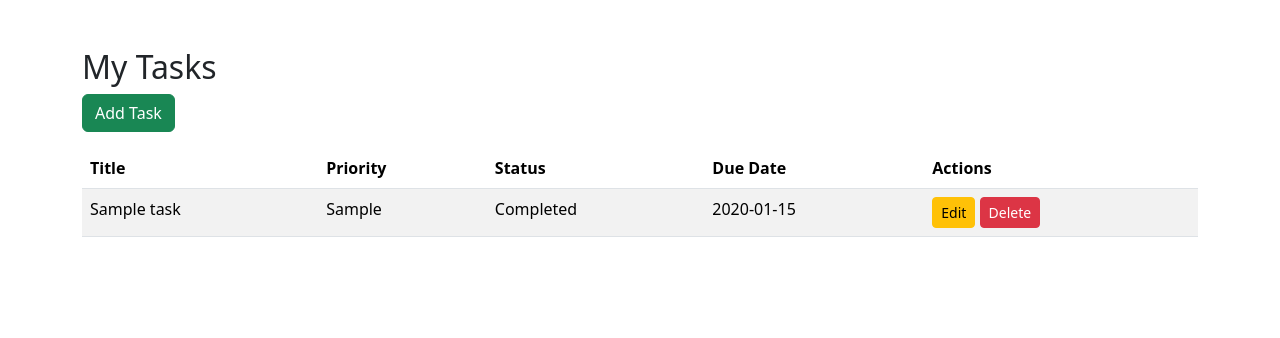
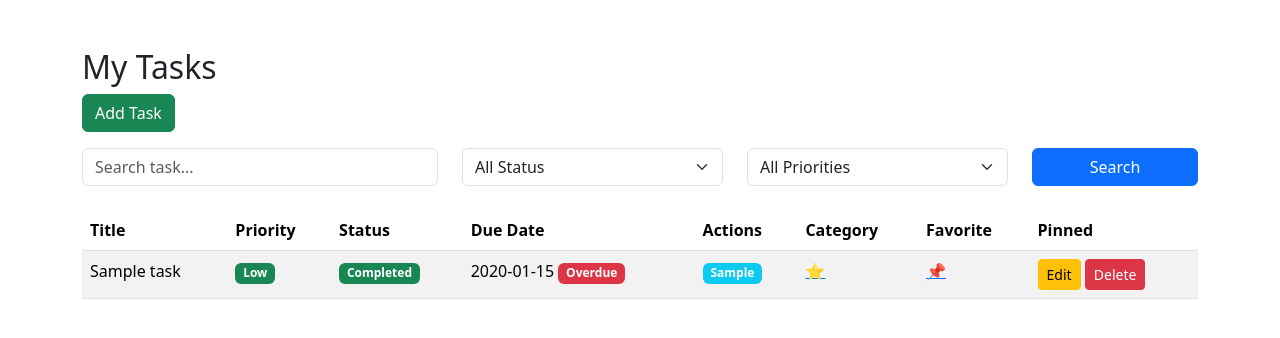
Before and after one commit to Aboubacarabdoufannareme/task-management-system, a Flask app: page /tasks in a window 1280 px wide. Shown: the top 338 px of the page. Run offline with Flask 3, Linux system fonts and the light colour scheme; a user stored in the database is signed in; tables that the repository leaves empty hold one stand-in row (values such as "Sample post").

Commit message:
Sprint 6 - Advanced productivity features

```diff
--- a/app.py
+++ b/app.py
@@ -18,7 +18,7 @@ from config import Config
 from extensions import db, login_manager
 from models import User
 from models import User, Task
-from datetime import datetime
+from datetime import datetime, timedelta
 
 app = Flask(__name__)
 app.config.from_object(Config)
@@ -37,22 +37,77 @@ def load_user(user_id):
 @app.route("/")
 @login_required
 def dashboard():
-    return render_template("dashboard.html")
+
+    total_tasks = Task.query.filter_by(user_id=current_user.id).count()
+
+    pending_tasks = Task.query.filter_by(
+        user_id=current_user.id, status="Pending"
+    ).count()
+
+    in_progress_tasks = Task.query.filter_by(
+        user_id=current_user.id, status="In Progress"
+    ).count()
+
+    completed_tasks = Task.query.filter_by(
+        user_id=current_user.id, status="Completed"
+    ).count()
+
+    recent_tasks = (
+        Task.query.filter_by(user_id=current_user.id)
+        .order_by(Task.created_at.desc())
+        .limit(5)
+        .all()
+    )
+
+    upcoming_tasks = (
+        Task.query.filter_by(user_id=current_user.id)
+        .order_by(Task.due_date.asc())
+        .limit(5)
+        .all()
+    )
+
+    return render_template(
+        "dashboard.html",
+        total_tasks=total_tasks,
+        pending_tasks=pending_tasks,
+        in_progress_tasks=in_progress_tasks,
+        completed_tasks=completed_tasks,
+        recent_tasks=recent_tasks,
+        upcoming_tasks=upcoming_tasks,
+    )
 
 
 @app.route("/tasks")
 @login_required
 def tasks():
 
-    tasks = (
-        Task.query.filter_by(user_id=current_user.id)
-        .order_by(Task.created_at.desc())
-        .all()
-    )
+    search = request.args.get("search", "")
+
+    status = request.args.get("status", "")
+
+    priority = request.args.get("priority", "")
+
+    query = Task.query.filter_by(user_id=current_user.id)
+
+    if search:
+        query = query.filter(Task.title.contains(search))
+
+    if status:
+        query = query.filter_by(status=status)
+
+    if priority:
+        query = query.filter_by(priority=priority)
+
+    tasks = query.order_by(Task.pinned.desc(), Task.due_date.asc())
 
     return render_template(
         "tasks.html",
         tasks=tasks,
+        search=search,
+        status=status,
+        priority=priority,
+        today=datetime.today().date(),
+        today_plus_3=datetime.today().date() + timedelta(days=3),
     )
 
 
@@ -68,6 +123,7 @@ def add_task():
             status=request.form["status"],
             due_date=datetime.strptime(request.form["due_date"], "%Y-%m-%d").date(),
             user_id=current_user.id,
+            category=request.form["category"],
         )
 
         db.session.add(task)
@@ -97,6 +153,7 @@ def edit_task(id):
         task.status = request.form["status"]
 
         task.due_date = datetime.strptime(request.form["due_date"], "%Y-%m-%d").date()
+        task.category = request.form["category"]
 
         db.session.commit()
 
@@ -161,6 +218,32 @@ def register():
     return render_template("register.html")
 
 
+@app.route("/tasks/favorite/<int:id>")
+@login_required
+def favorite_task(id):
+
+    task = Task.query.filter_by(id=id, user_id=current_user.id).first_or_404()
+
+    task.favorite = not task.favorite
+
+    db.session.commit()
+
+    return redirect(url_for("tasks"))
+
+
+@app.route("/tasks/pin/<int:id>")
+@login_required
+def pin_task(id):
+
+    task = Task.query.filter_by(id=id, user_id=current_user.id).first_or_404()
+
+    task.pinned = not task.pinned
+
+    db.session.commit()
+
+    return redirect(url_for("tasks"))
+
+
 @app.route("/login", methods=["GET", "POST"])
 def login():
 
--- a/models.py
+++ b/models.py
@@ -48,7 +48,13 @@ class Task(db.Model):
 
     status = db.Column(db.String(20), default="Pending")
 
+    category = db.Column(db.String(50), default="General")
+
     due_date = db.Column(db.Date)
+
+    favorite = db.Column(db.Boolean, default=False)
+
+    pinned = db.Column(db.Boolean, default=False)
 
     created_at = db.Column(db.DateTime, default=datetime.utcnow)
 
--- a/templates/tasks.html
+++ b/templates/tasks.html
@@ -3,6 +3,8 @@
 {% block title %}My Tasks{% endblock %}
 
 {% block content %}
+
+
 
 <h2>My Tasks</h2>
 
@@ -11,6 +13,57 @@
     Add Task
 
 </a>
+<form method="GET" class="row mb-4">
+
+    <div class="col-md-4">
+
+        <input type="text" name="search" class="form-control" placeholder="Search task..." value="{{ search }}">
+
+    </div>
+
+    <div class="col-md-3">
+
+        <select name="status" class="form-select">
+
+            <option value="">All Status</option>
+
+            <option value="Pending">Pending</option>
+
+            <option value="In Progress">In Progress</option>
+
+            <option value="Completed">Completed</option>
+
+        </select>
+
+    </div>
+
+    <div class="col-md-3">
+
+        <select name="priority" class="form-select">
+
+            <option value="">All Priorities</option>
+
+            <option value="High">High</option>
+
+            <option value="Medium">Medium</option>
+
+            <option value="Low">Low</option>
+
+        </select>
+
+    </div>
+
+    <div class="col-md-2">
+
+        <button class="btn btn-primary w-100">
+
+            Search
+
+        </button>
+
+    </div>
+
+</form>
 
 {% if tasks %}
 
@@ -30,6 +83,10 @@
 
             <th>Actions</th>
 
+            <th>Category</th>
+            <th>Favorite</th>
+            <th>Pinned</th>
+
         </tr>
 
     </thead>
@@ -42,11 +99,103 @@
 
             <td>{{ task.title }}</td>
 
-            <td>{{ task.priority }}</td>
+            <td>
+                {% if task.priority == "High" %}
+                <span class="badge bg-danger">High</span>
+                {% elif task.priority == "Medium" %}
+                <span class="badge bg-warning text-dark">Medium</span>
+                {% else %}
+                <span class="badge bg-success">Low</span>
+                {% endif %}
+            </td>
 
-            <td>{{ task.status }}</td>
+            <td>
+                {% if task.status == "Completed" %}
+                <span class="badge bg-success">Completed</span>
+                {% elif task.status == "In Progress" %}
+                <span class="badge bg-primary">In Progress</span>
+                {% else %}
+                <span class="badge bg-secondary">Pending</span>
+                {% endif %}
+            </td>
 
-            <td>{{ task.due_date }}</td>
+            <td>
+
+                {{ task.due_date }}
+
+                {% if task.due_date %}
+
+                {% if task.due_date < today %} <span class="badge bg-danger">
+
+                    Overdue
+
+                    </span>
+
+                    {% elif task.due_date == today %}
+
+                    <span class="badge bg-warning text-dark">
+
+                        Today
+
+                    </span>
+
+                    {% elif task.due_date <= today_plus_3 %} <span class="badge bg-info">
+
+                        Soon
+
+                        </span>
+
+                        {% endif %}
+
+                        {% endif %}
+
+            </td>
+
+            <td>
+
+                <span class="badge bg-info">
+
+                    {{ task.category }}
+
+                </span>
+
+            </td>
+
+            <td>
+
+                <a href="{{ url_for('favorite_task', id=task.id) }}">
+
+                    {% if task.favorite %}
+
+                    ⭐
+
+                    {% else %}
+
+                    ☆
+
+                    {% endif %}
+
+                </a>
+
+            </td>
+
+            <td>
+
+                <a href="{{ url_for('pin_task', id=task.id) }}">
+
+                    {% if task.pinned %}
+
+                    📌
+
+                    {% else %}
+
+                    📍
+
+                    {% endif %}
+
+                </a>
+
+            </td>
 
             <td>
 
```
Also changed, not shown: templates/add_task.html (+18 -0 lines), templates/dashboard.html (+158 -8 lines), templates/edit_task.html (+16 -0 lines), database/database.db.
